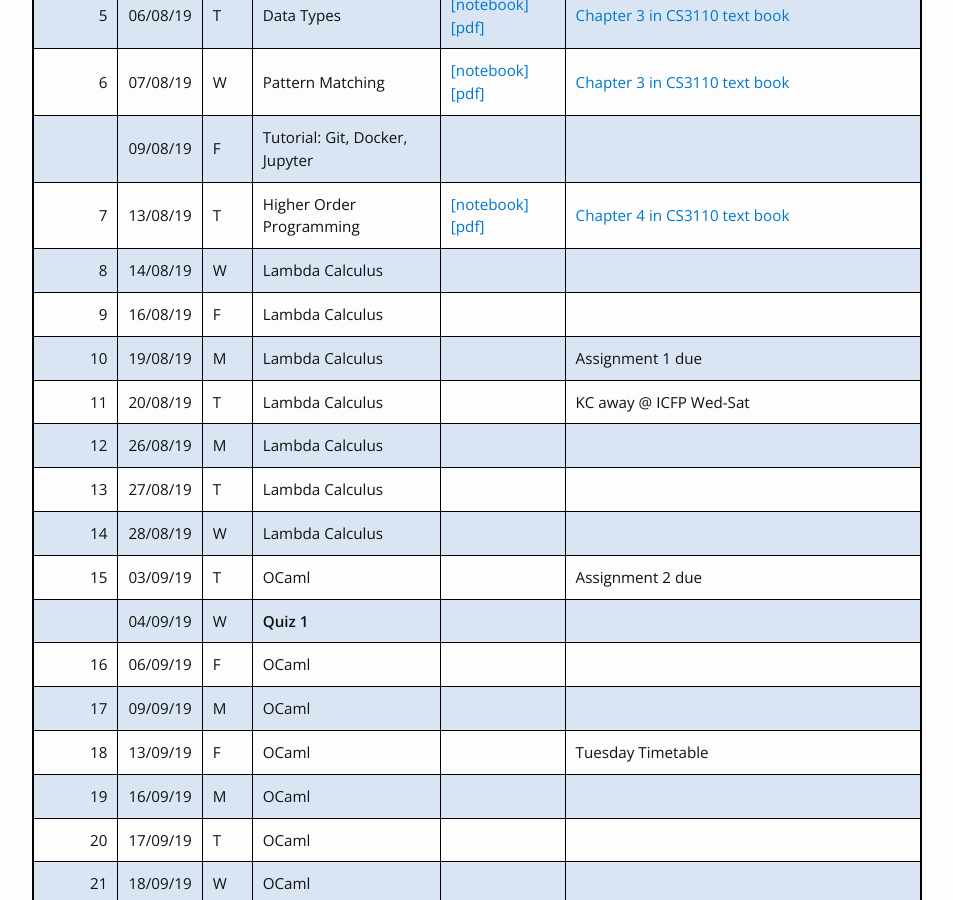
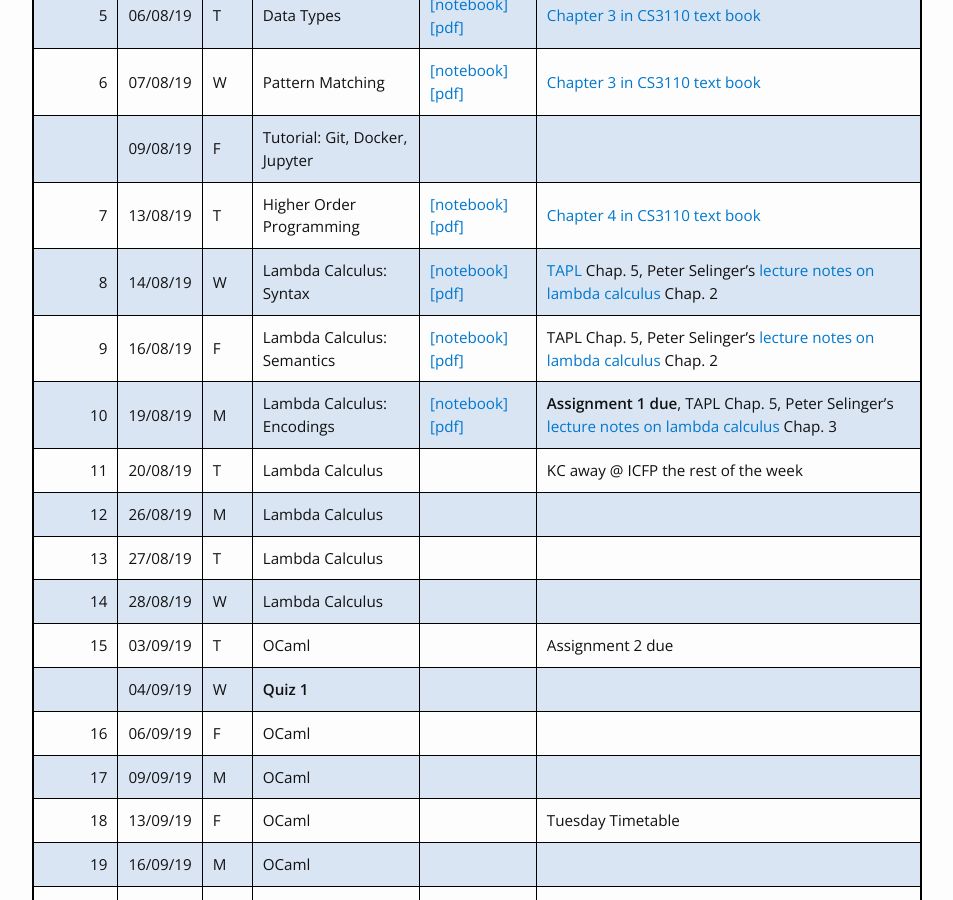
Before and after one commit to kayceesrk/cs3100_m20, a Jekyll site: the page built from schedule.md, in a window 1280 px wide and 900 px high, scrolled down 612 px. Shown: the whole window, without its empty margins (163-1116 px from the left). Built offline with Jekyll 4.4.1, drawn with Linux system fonts in a browser that asks for light colours; nearby versions of some CDN libraries.

Commit message:
Add pdfs. Update schedule.

```diff
--- a/schedule.md
+++ b/schedule.md
@@ -20,10 +20,10 @@ interactive notebooks are accessed using docker container whose instructions are
 | 6|07/08/19|W|Pattern Matching| [\[notebook\]](https://github.com/kayceesrk/cs3100_f19/blob/gh-pages/lectures/lec6/lec6.ipynb) [\[pdf\]]({{site.baseurl}}/lectures/lec6/lec6.pdf) | [Chapter 3 in CS3110 text book](http://www.cs.cornell.edu/courses/cs3110/2019sp/textbook/data/intro.html) |
 |  |09/08/19|F|Tutorial: Git, Docker, Jupyter|||
 | 7|13/08/19|T|Higher Order Programming| [\[notebook\]](https://github.com/kayceesrk/cs3100_f19/blob/gh-pages/lectures/lec7/lec7.ipynb) [\[pdf\]]({{site.baseurl}}/lectures/lec7/lec7.pdf)| [Chapter 4 in CS3110 text book](http://www.cs.cornell.edu/courses/cs3110/2019sp/textbook/hop/intro.html) |
-| 8|14/08/19|W|Lambda Calculus| | |
-| 9|16/08/19|F|Lambda Calculus| | |
-|10|19/08/19|M|Lambda Calculus| | Assignment 1 due |
-|11|20/08/19|T|Lambda Calculus| | KC away @ ICFP Wed-Sat |
+| 8|14/08/19|W|Lambda Calculus: Syntax| [\[notebook\]](https://github.com/kayceesrk/cs3100_f19/blob/gh-pages/lectures/lec8/lec8.ipynb) [\[pdf\]]({{site.baseurl}}/lectures/lec8/lec8.pdf)| [TAPL](https://www.cis.upenn.edu/~bcpierce/tapl/) Chap. 5, Peter Selinger's [lecture notes on lambda calculus](https://arxiv.org/abs/0804.3434) Chap. 2 |
+| 9|16/08/19|F|Lambda Calculus: Semantics| [\[notebook\]](https://github.com/kayceesrk/cs3100_f19/blob/gh-pages/lectures/lec9/lec9.ipynb) [\[pdf\]]({{site.baseurl}}/lectures/lec9/lec9.pdf)| TAPL Chap. 5, Peter Selinger's [lecture notes on lambda calculus](https://arxiv.org/abs/0804.3434) Chap. 2 |
+|10|19/08/19|M|Lambda Calculus: Encodings| [\[notebook\]](https://github.com/kayceesrk/cs3100_f19/blob/gh-pages/lectures/lec10/lec10.ipynb) [\[pdf\]]({{site.baseurl}}/lectures/lec10/lec10.pdf)| **Assignment 1 due**, TAPL Chap. 5, Peter Selinger's [lecture notes on lambda calculus](https://arxiv.org/abs/0804.3434) Chap. 3 |
+|11|20/08/19|T|Lambda Calculus| | KC away @ ICFP the rest of the week |
 |12|26/08/19|M|Lambda Calculus|||
 |13|27/08/19|T|Lambda Calculus|||
 |14|28/08/19|W|Lambda Calculus|||
```
Also changed, not shown: resources.md (+8 -0 lines), 6 other files.
